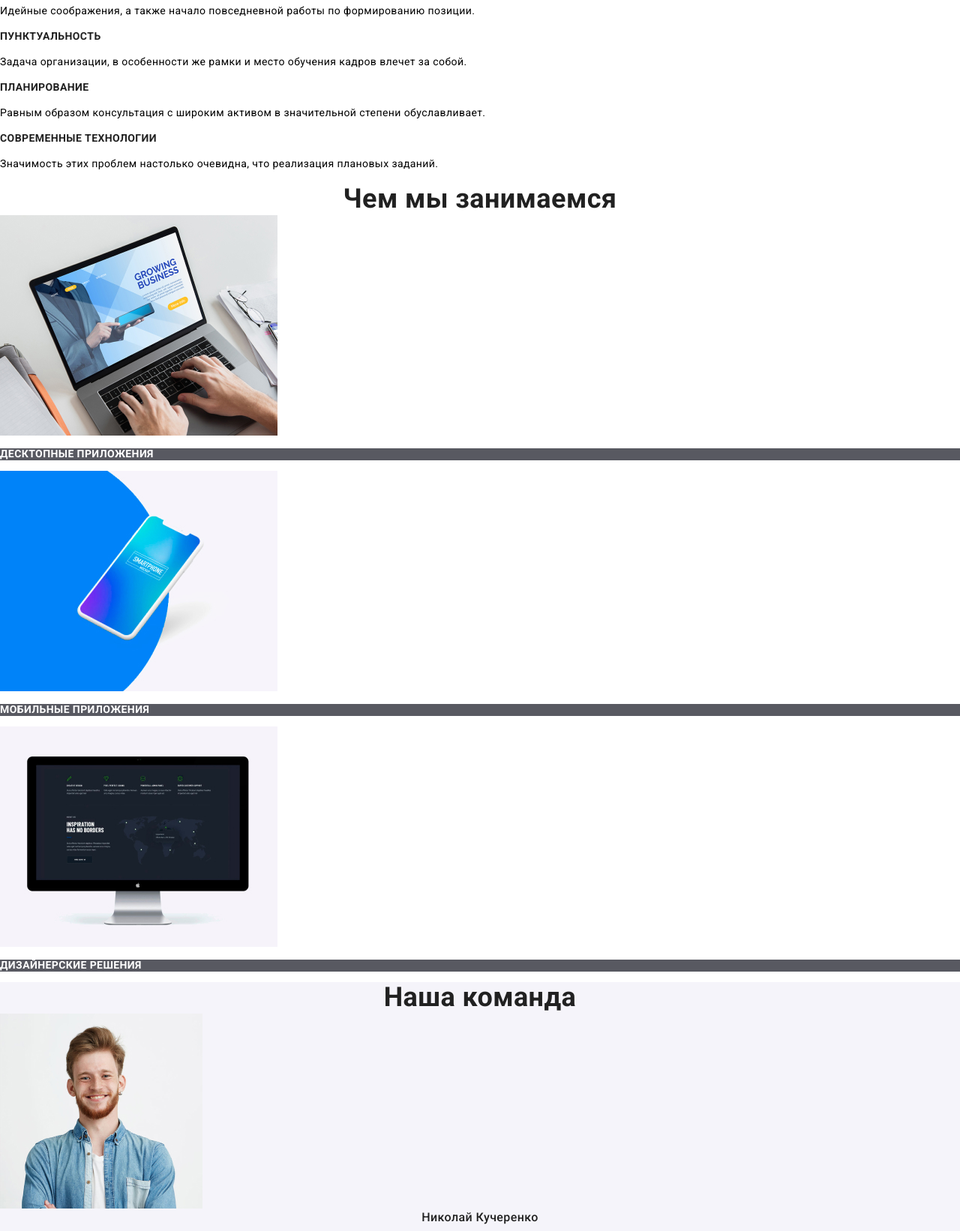
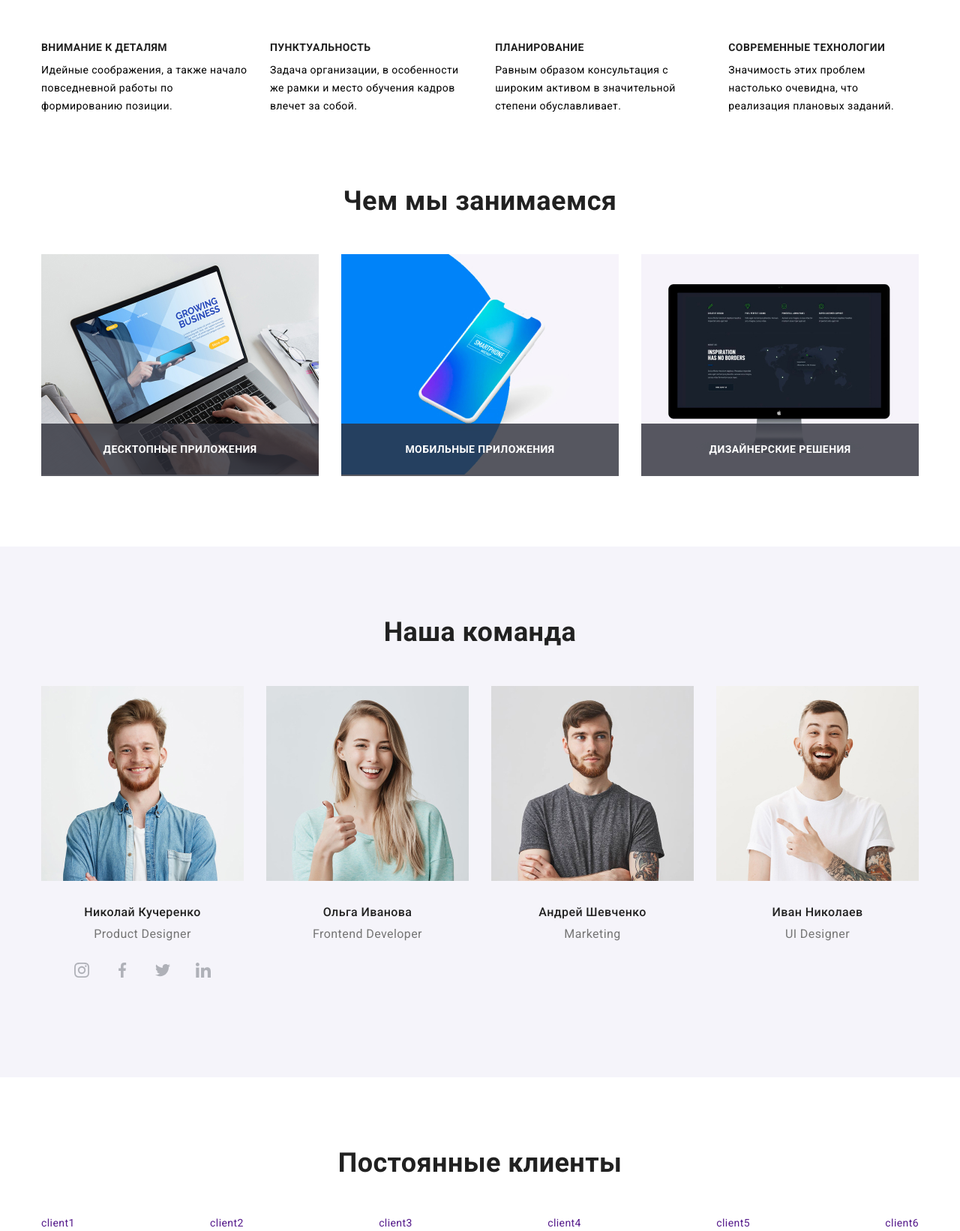
Before and after one commit to marinastriukova/goit-markup-hw-03, a plain HTML site: page index.html in a window 1280 px wide. Shown: the part 238-1880 px from the top of the page at 75% size. Drawn offline with nearby package versions, Linux system fonts and the light colour scheme.

Commit message:
добавляет стили к первой странице

```diff
--- a/css/style.css
+++ b/css/style.css
@@ -47,7 +47,7 @@ ul li{
     list-style: none;
 }
 
-h1,h2,h3,h4,h5,h6,ul{
+h1,h2,h3,h4,h5,h6,ul,p{
     margin: 0;
     padding: 0;
 }
@@ -55,7 +55,7 @@ h1,h2,h3,h4,h5,h6,ul{
 .container{
     margin-left: auto;
     margin-right: auto;
-    width: 1170px;
+    width: 1200px;
     padding-left: 15px;
     padding-right: 15px;
 }
@@ -148,6 +148,7 @@ header{
     background: rgba(47, 48, 58, 0.8);
     text-align: center;
     color: var(--white-color);
+    margin-bottom: 93px;
 }
 
 .hero-title{
@@ -167,24 +168,64 @@ header{
 }
 
 
-/*Преимущества*/
+/*Особенности*/
+.section{
+    display: flex;
+    margin-bottom: 94px;
+}
+
+.section-list + .section-list{
+    margin-left: 30px;
+}
+
 .section .section-title{
     font-weight: 700;
     font-size: 14px;
     line-height: 1.14;
     text-transform: uppercase;
+    margin-top: 30px;
+    margin-bottom: 10px;
 }
 
 .section .text{
     line-height: 1.71;
+    margin: 0;
+}
+
+.container-title{
+    font-size: 1px;
+    color: transparent;
+}
+
+
+
+/* Чем мы занимаемся?*/
+
+.features-list{
+    display: flex;
+    margin-bottom: 94px;
+}
+
+.features-title{
+    margin-bottom: 50px;
+}
+
+.features-items + .features-items{
+    margin-left: 30px;
 }
 
 .features p{
     font-weight: 700;
     line-height: 1.14;
     text-transform: uppercase;
+    text-align: center;
     color: var(--white-color);
     background: rgba(47, 48, 58, 0.8);
+    padding-top: 27px;
+    padding-bottom: 27px;
+    margin: 0;
+    position: relative;
+    margin-top: -71px;
 }
 
 
@@ -192,7 +233,20 @@ header{
 
 /*TEAM*/
 .team{
-    background-color: var(--section-background)
+    background-color: var(--section-background);
+}
+.team-title{
+    margin-bottom: 50px;
+    padding-top: 94px;
+}
+
+.team .team-list{
+    display: flex;
+    padding-bottom: 94px;
+}
+
+.team-items + .team-items{
+    margin-left: 30px;
 }
 
 .team .team-name{
@@ -200,6 +254,8 @@ header{
     font-size: 16px;
     line-height: 1.18;
     text-align: center;
+    margin-top: 30px;
+    margin-bottom: 10px;
 }
 
 .team p{
@@ -208,6 +264,7 @@ header{
     font-size: 16px;
     line-height: 1.18;
     text-align: center;
+    margin-bottom: 16px;
 }
 
 
@@ -218,9 +275,38 @@ a[aria-label="instagram"]:focus{
     background-color: var(--accent-color);
 }
 
+.social{
+    display: flex;
+    justify-content: center;
+}
+
+.social .social-items{
+    margin-bottom: 24px;
+}
+
+.social-items + .social-items{
+    margin-left: 10px;
+}
+
+
 
 
 /*Наши клиенты*/
+.client-title{
+    margin-bottom: 50px;
+    margin-top: 94px;
+}
+
+.client .client-list{
+    display: flex;
+    justify-content: space-between;
+    margin-bottom: 94px;
+}
+
+.client-items + .client-items{
+    margin-left: 30px;
+}
+
 .client .client-link:hover,
 .client .client-link:focus{
     color: var(--accent-color)
@@ -238,14 +324,28 @@ footer{
     line-height: 1.71;
 }
 
+.footer{
+    display: flex;
+    align-items: baseline;
+}
+.footer-address{
+    margin-top: 45px;
+    margin-bottom: 28px;
+}
+
 .address{
     font-weight: 400;
     font-style: normal;
+    display: flex;
+    flex-direction: column;
+    margin-top: 14px;
 }
 
 .address-link{
    color: var(--footer-text-color);
+   margin-top: 9px;
 }
+
 .address-link:hover,
 .address-link:focus{
     color: var(--accent-color)
@@ -255,6 +355,9 @@ footer{
     font-weight: bold;
     line-height: 1.14;
     text-transform: uppercase;
+    margin-left: 70px;
+   /* margin-top: 57px;
+    margin-bottom: 57px;*/
 }
 
 .footer-text{
@@ -262,7 +365,13 @@ font-size: 12px;
     line-height: 2;
     text-align: center;
     color: rgba(255, 255, 255, 0.4);
+    padding-top: 20px;
+    padding-bottom: 20px;
+    border-top: 1px solid rgba(255, 255, 255, 0.1);;
 }
+
+
+
 
 
 /*PORTFOLIO*/
--- a/index.html
+++ b/index.html
@@ -46,23 +46,23 @@
                <a class="button" href="">Заказать услугу</a>
             </section>
 
-            <!-- Преимущества -->
-            <section >
-                <h2>Наши преимущества</h2> <!--скрыть-->
+            <!-- Особенности -->
+            <section class="container ">
+                <h2 class="container-title">Наши преимущества</h2> <!--скрыть-->
                 <ul class="section">
-                    <li>
+                    <li class="section-list">
                         <h3 class="section-title">Внимание к деталям</h3>
                         <p class="text">Идейные соображения, а также начало повседневной работы по формированию позиции.</p>
                     </li>
-                    <li>
+                    <li class="section-list">
                         <h3 class="section-title">Пунктуальность</h3>
                         <p class="text">Задача организации, в особенности же рамки и место обучения кадров влечет за собой.</p>
                     </li>
-                    <li>
+                    <li class="section-list">
                         <h3 class="section-title">Планирование</h3>
                         <p class="text">Равным образом консультация с широким активом в значительной степени обуславливает.</p>
                     </li>
-                    <li>
+                    <li class="section-list">
                         <h3 class="section-title">Современные технологии</h3>
                         <p class="text">Значимость этих проблем настолько очевидна, что реализация плановых заданий.</p>
                     </li>
@@ -70,18 +70,18 @@
             </section>
 
             <!--Чем мы занимаемся-->
-            <section class="features">
-                <h2>Чем мы занимаемся</h2>
+            <section class="features container">
+                <h2 class="features-title">Чем мы занимаемся</h2>
                 <ul class="features-list">
-                    <li>
+                    <li class="features-items">
                         <img src="./image/desktop.jpg" alt="desktop">
                         <p>Десктопные приложения</p>
                     </li>
-                    <li>
+                    <li class="features-items">
                         <img src="./image/mobi.jpg" alt="mobi">
                         <p>Мобильные приложения</p>
                     </li>
-                    <li>
+                    <li class="features-items">
                         <img src="./image/design.jpg" alt="design">
                         <p>Дизайнерские решения</p>
                     </li>
@@ -90,102 +90,105 @@
 
             <!--Team-->
             <section class="team">
-                <h2>Наша команда</h2>
+                <div class="container">
+                    <h2 class="team-title">Наша команда</h2>
                     <ul class="team-list">
-                    <li>
+                        <li class="team-items">
                             <img src="./image/николай.jpg" alt="Николай Кучеренко">
                             <h3 class="team-name">Николай Кучеренко</h3>
                             <p>Product Designer</p>
                             <ul class="social">
-                            <li>
+                                <li class="social-items">
+                                    <a target="_blank" href="" aria-label="instagram"><img src="/image/instagram.svg" alt=""></a>
+                                </li>
+                                <li class="social-items">
+                                    <a target="_blank" href="" aria-label="facebook"><img src="/image/facebook.svg" alt=""></a>
+                                </li>
+                                <li class="social-items">
+                                    <a target="_blank" href="" aria-label="twitter"><img src="/image/twitter.svg" alt=""></a>
+                                </li>
+                                <li class="social-items">
+                                    <a target="_blank" href="" aria-label="linkedin"><img src="/image/linkedin.svg" alt=""></a>
+                                </li>
+                            </ul>
+                        </li>
+                        <li class="team-items">
+                            <img src="./image/ольга.jpg" alt="Ольга Иванова">
+                            <h3 class="team-name">Ольга Иванова</h3>
+                            <p>Frontend Developer</p>
+                            <ul class="social">
+                                <li class="social-items">
                                     <a target="_blank" href="" aria-label="instagram"></a>
                                 </li>
-                            <li>
+                                <li class="social-items">
                                     <a target="_blank" href="" aria-label="facebook"></a>
                                 </li>
-                            <li>
+                                <li class="social-items">
                                     <a target="_blank" href="" aria-label="twitter"></a>
                                 </li>
-                            <li>
+                                <li class="social-items">
                                     <a target="_blank" href="" aria-label="linkedin"></a>
                                 </li>
                             </ul>
                         </li>
-                    <li>
-                        <img src="./image/ольга.jpg" alt="Ольга Иванова">
-                        <h3 class="team-name">Ольга Иванова</h3>
-                        <p>Frontend Developer</p>
+                        <li class="team-items">
+                            <img src="./image/андрей.jpg" alt="Андрей Шевченко">
+                            <h3 class="team-name">Андрей Шевченко</h3>
+                            <p>Marketing</p>
                             <ul class="social">
-                            <li>
+                                <li class="social-items">
                                     <a target="_blank" href="" aria-label="instagram"></a>
                                 </li>
-                            <li>
+                                <li class="social-items">
                                     <a target="_blank" href="" aria-label="facebook"></a>
                                 </li>
-                            <li>
+                                <li class="social-items">
                                     <a target="_blank" href="" aria-label="twitter"></a>
                                 </li>
-                            <li>
+                                <li class="social-items">
                                     <a target="_blank" href="" aria-label="linkedin"></a>
                                 </li>
                             </ul>
                         </li>
-                    <li>
-                        <img src="./image/андрей.jpg" alt="Андрей Шевченко">
-                        <h3 class="team-name">Андрей Шевченко</h3>
-                        <p>Marketing</p>
-                        <ul class="social">
-                            <li>
-                                <a target="_blank" href="" aria-label="instagram"></a>
-                            </li>
-                            <li>
-                                <a target="_blank" href="" aria-label="facebook"></a>
-                            </li>
-                            <li>
-                                <a target="_blank" href="" aria-label="twitter"></a>
-                            </li>
-                            <li>
-                                <a target="_blank" href="" aria-label="linkedin"></a>
-                            </li>
-                        </ul>
-                    </li>
-                    <li>
+                        <li class="team-items">
                             <img src="./image/иван.jpg" alt="Иван Николаев">
                             <h3 class="team-name">Иван Николаев</h3>
                             <p>UI Designer</p>
                             <ul class="social">
-                            <li>
+                                <li class="social-items">
                                     <a target="_blank" href="" aria-label="instagram"></a>
                                 </li>
-                            <li>
+                                <li class="social-items">
                                     <a target="_blank" href="" aria-label="facebook"></a>
                                 </li>
-                            <li>
+                                <li class="social-items">
                                     <a target="_blank" href="" aria-label="twitter"></a>
                                 </li>
-                            <li>
+                                <li class="social-items">
                                     <a target="_blank" href="" aria-label="linkedin"></a>
                                 </li>
                             </ul>
                         </li>
                     </ul>
+                </div>
             </section>
 
             <!--Наши клиенты-->
-            <section class="client">
-                <h2>Постоянные клиенты</h2>
-                <ul>
-                    <li><a class="client-link" href="">client1</a></li>
-                    <li><a class="client-link" href="">client2</a></li>
-                    <li><a class="client-link" href="">client3</a></li>
-                    <li><a class="client-link" href="">client4</a></li>
-                    <li><a class="client-link" href="">client5</a></li>
-                    <li><a class="client-link" href="">client6</a></li>
+            <section class="client container">
+                <h2 class="client-title">Постоянные клиенты</h2>
+                <ul class="client-list">
+                    <li class="client-items"><a class="client-link" href="">client1</a></li>
+                    <li class="client-items"><a class="client-link" href="">client2</a></li>
+                    <li class="client-items"><a class="client-link" href="">client3</a></li>
+                    <li class="client-items"><a class="client-link" href="">client4</a></li>
+                    <li class="client-items"><a class="client-link" href="">client5</a></li>
+                    <li class="client-items"><a class="client-link" href="">client6</a></li>
                 </ul>
             </section>
         </main>
         <footer>
-            <div>
+            <div class="container footer">
+                <div class="footer-address">
                     <a class="logo" href="index.html">
                         <span class="logo-web">Web</span>
                         <span class="logo-footer">Studio</span>
@@ -199,21 +202,22 @@
                 <div class="join-in">
                     <p><b>Присоединяйтесь</b></p>
                     <ul class="social">
-                    <li>
+                        <li class="social-items">
                             <a target="_blank" href="" aria-label="instagram"></a>
                         </li>
-                    <li>
+                        <li class="social-items">
                             <a target="_blank" href="" aria-label="facebook"></a>
                         </li>
-                    <li>
+                        <li class="social-items">
                             <a target="_blank" href="" aria-label="twitter"></a>
                         </li>
-                    <li>
+                        <li class="social-items">
                             <a target="_blank" href="" aria-label="linkedin"></a>
                         </li>
                     </ul>
                 </div>
-            <p class="footer-text">2020 | Developed by GoIT Students</p>
+            </div>
+            <p class="footer-text container">2020 | Developed by GoIT Students</p>
         </footer>
     </body>
 </html>
```
Lines whose indentation alone changed are shown as unchanged.
